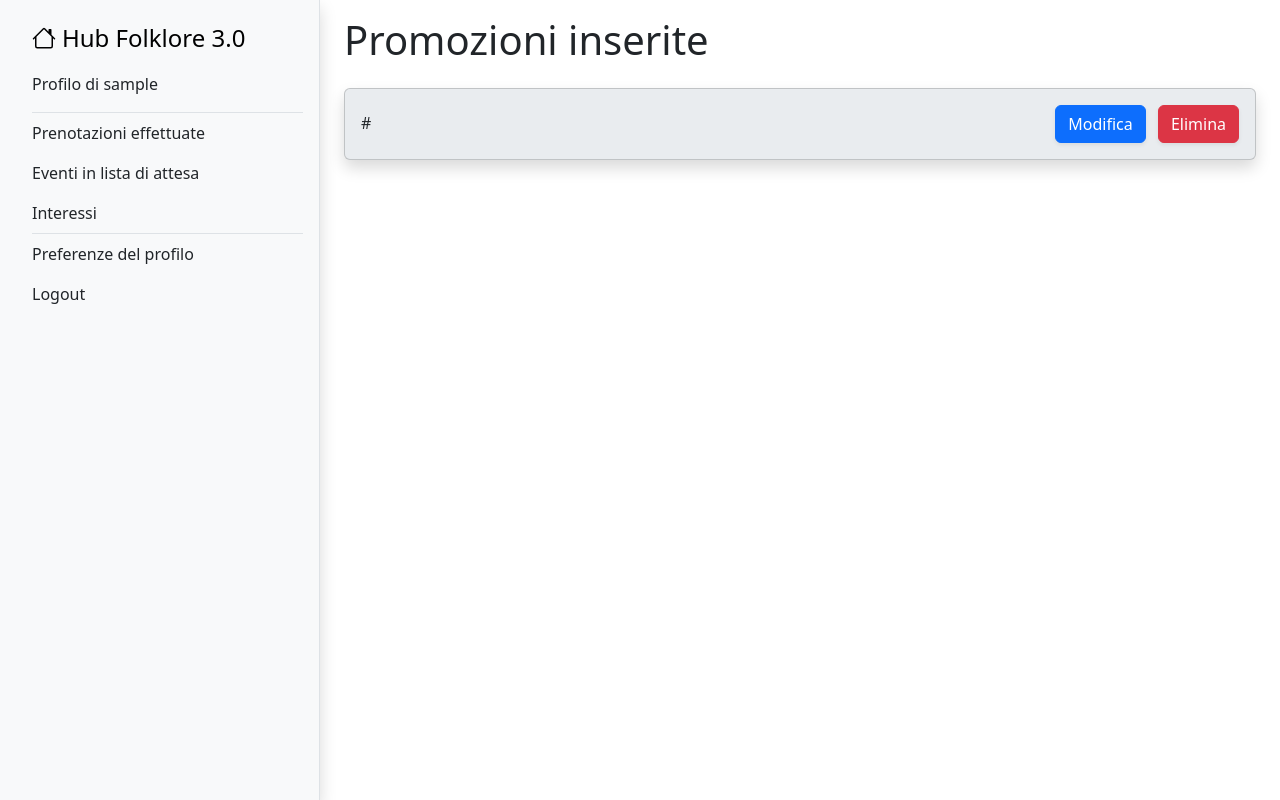
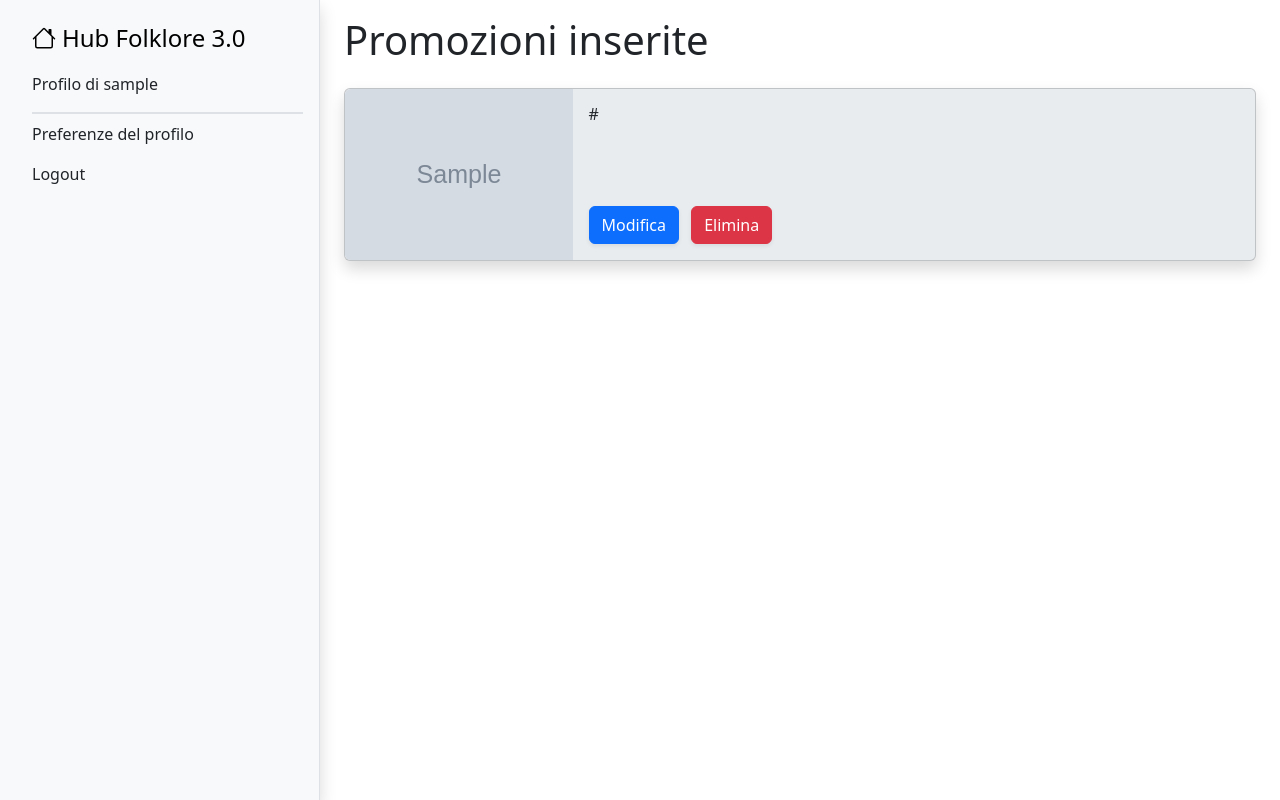
Before and after one commit to Hoolywear/tec_folklore_prj, a Django app: page /users/promo/ in a window 1280 px wide. Run offline with Django 4.2, Linux system fonts and the light colour scheme; a user stored in the database is signed in; tables that the repository leaves empty hold one stand-in row (values such as "Sample post"); grey boxes marked "Sample" are stand-in pictures.

Commit message:
style changes

```diff
--- a/promozioni/templates/promozioni/lista_promozioni.html
+++ b/promozioni/templates/promozioni/lista_promozioni.html
@@ -1,4 +1,5 @@
 {% extends 'users/base_profile.html' %}
+{% load static %}
 
 {% block profile_content %}
         <h1>Promozioni inserite</h1>
@@ -7,18 +8,22 @@
         <div class="row">
         {% for promo in object_list %}
             <div class="col-12 mb-3">
-                <div class="card shadow bg-body-secondary">
-                    <div class="card-body">
-                        <div class="card-text d-flex flex-wrap justify-content-center align-items-center">
-                            <h6 class="my-auto flex-grow-1">{{ promo.website }}</h6>
+                <div class="card shadow mh-25 bg-body-secondary">
+                    <div class="row g-0">
+                        <div class="col-sm-3 d-flex justify-content-center align-items-center">
+                            <img src="{{ promo.banner.url }}" class="img-fluid flex-grow-1 rounded-start" alt="...">
+                        </div>
+                        <div class="col-sm-9 card-body d-flex flex-sm-column flex-wrap justify-content-center align-items-center justify-content-sm-between align-items-sm-start">
+                            <h6 class="my-auto text-center flex-grow-1">{{ promo.website }}</h6>
                             <span>
                             <a href="{% url 'users:promozioni:modifica_promozione' pk=promo.pk %}" class="btn btn-primary shadow-sm">Modifica</a>
                             <a href="{% url 'users:promozioni:elimina_promozione' pk=promo.pk %}" class="btn btn-danger ms-2 shadow-sm">Elimina</a>
                             </span>
                         </div>
-                    </div>
-                </div>
-            </div>
+
+    </div>
+  </div>
+
         {% endfor %}
         </div>
     </div>
--- a/templates/base_form.html
+++ b/templates/base_form.html
@@ -1,5 +1,4 @@
 {% extends 'base.html' %}
-{% load promo_tags %}
 
 {% block content %}
     <div class="container-fluid flex-grow-1 d-flex justify-content-center align-items-center">
--- a/users/templates/users/base_profile.html
+++ b/users/templates/users/base_profile.html
@@ -1,5 +1,6 @@
 {% extends 'base.html' %}
 {% load promo_tags %}
+{% load user_tags %}
 
 {% block body_tag %}
 <body class="container p-0 m-0">
@@ -40,7 +41,7 @@
                 <li class="nav-item"><a class="nav-link" href="{% url 'users:promozioni:aggiungi_promozione' %}">Aggiungi una promozione</a></li>
                 <li class="nav-item"><a class="nav-link" href="{% url 'users:promozioni:lista_promozioni' %}">Lista promozioni</a></li>
                 <li class="nav-item"><a class="nav-link" href="#">Statistiche</a></li>
-                    {% else %}
+                {% elif request.user|is_visitatore %}
                 <li class="nav-item"><a class="nav-link" href="{% url 'users:prenotazioni' %}">Prenotazioni effettuate</a></li>
                 <li class="nav-item"><a class="nav-link" href="{% url 'users:waitlist' %}">Eventi in lista di attesa</a></li>
                 <li class="nav-item"><a class="nav-link" href="{% url 'users:interessi' %}">Interessi</a></li>
```
Also changed, not shown: eventi/templates/eventi/dettagli_evento.html (+7 -1 lines).
